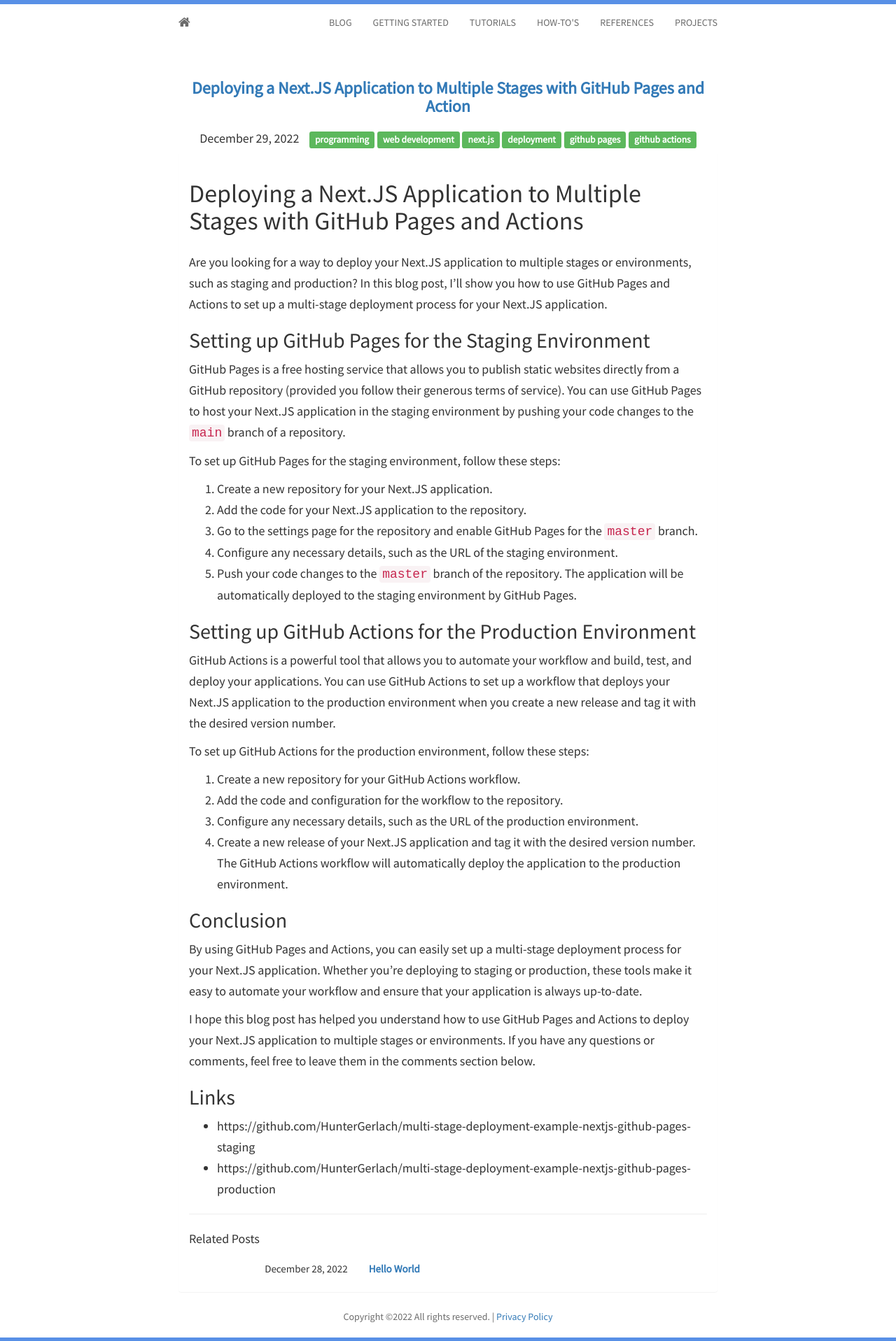
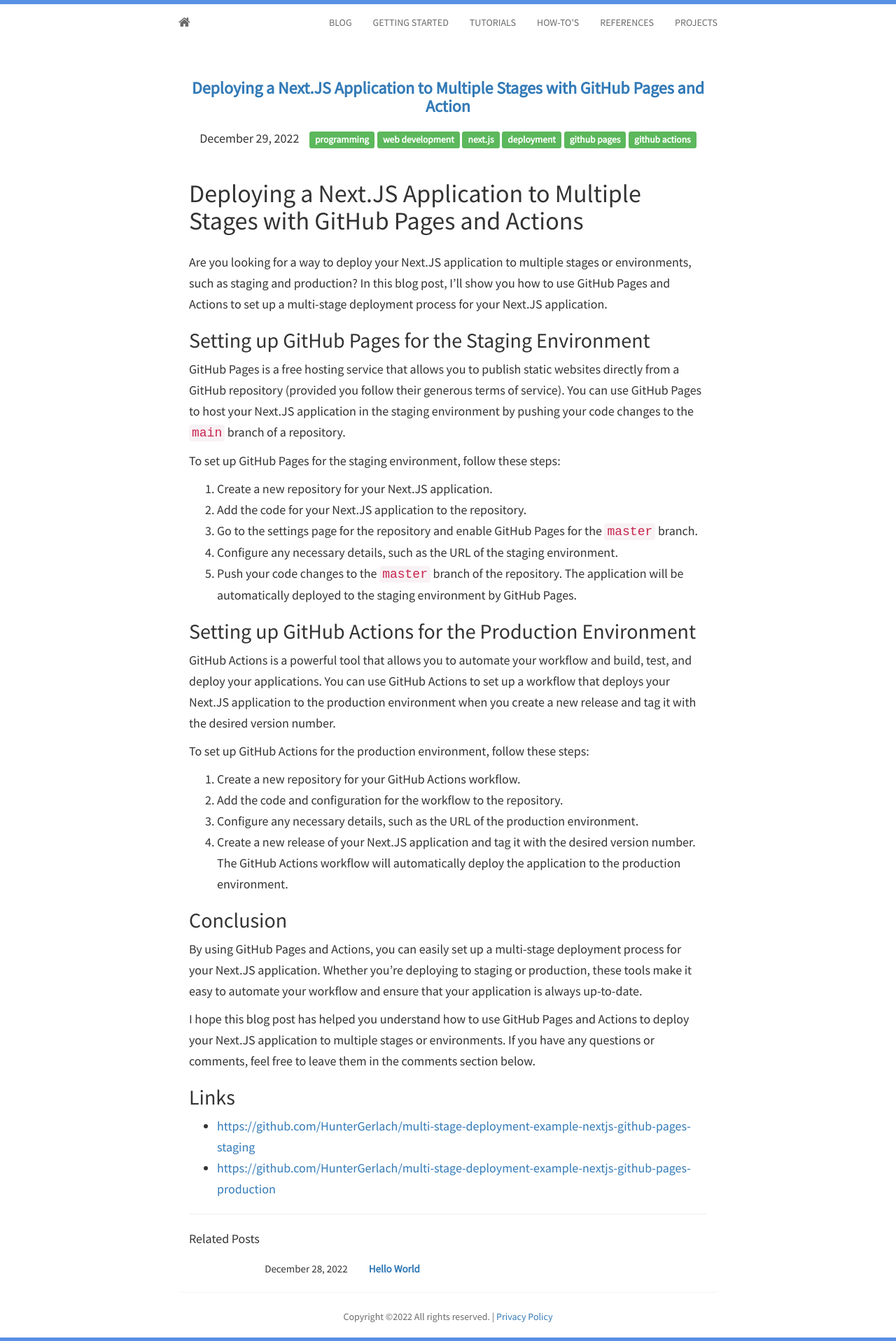
Before and after one commit to HunterGerlach/www.huntergerlach.com, a Jekyll site: the page built from _posts/2022-12-29-multi-site-with-nextjs-and-github-pages.md, in a window 1280 px wide. Shown: the whole page at 70% size. Built offline with Jekyll 4.4.1, drawn with Linux system fonts in a browser that asks for light colours; nearby versions of some CDN libraries.

Commit message:
Update broken links

```diff
--- a/_posts/2022-12-29-multi-site-with-nextjs-and-github-pages.md
+++ b/_posts/2022-12-29-multi-site-with-nextjs-and-github-pages.md
@@ -44,5 +44,5 @@
 
 ## Links
 
-- https://github.com/HunterGerlach/multi-stage-deployment-example-nextjs-github-pages-staging
-- https://github.com/HunterGerlach/multi-stage-deployment-example-nextjs-github-pages-production
+- <https://github.com/HunterGerlach/multi-stage-deployment-example-nextjs-github-pages-staging>
+- <https://github.com/HunterGerlach/multi-stage-deployment-example-nextjs-github-pages-production>
```
